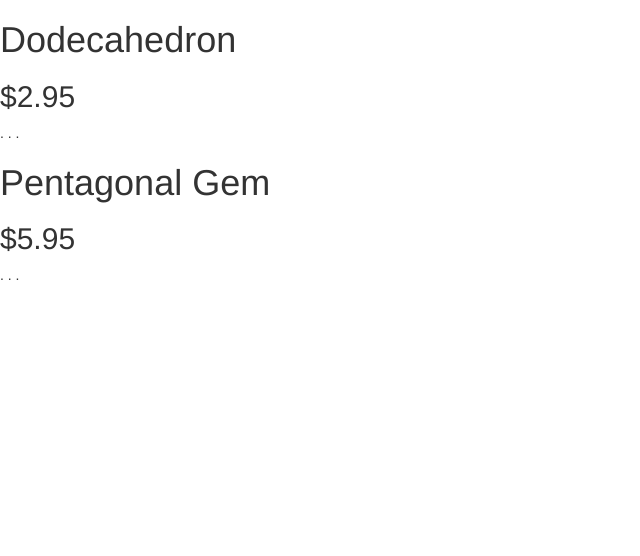
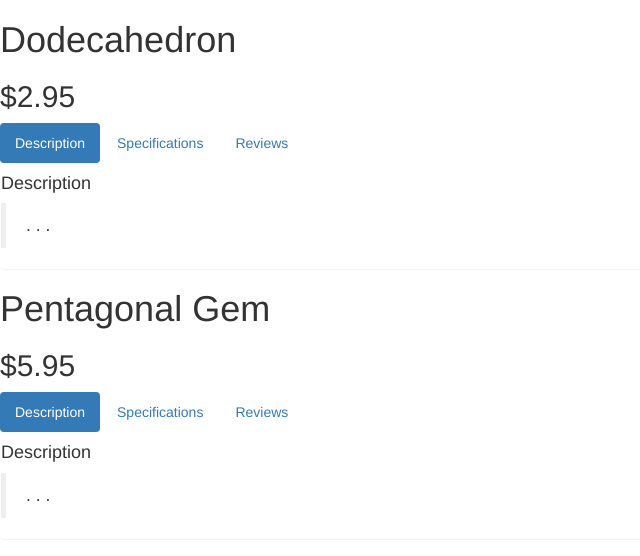
Before and after one commit to DanielMoralesBeita/angularjs.codeschool, a plain HTML site: page index.html in a window 1280 px wide. Shown: the whole page, without its empty margins (0-640 px from the left). Drawn offline with Linux system fonts and the light colour scheme.

Commit message:
2.6 Tabs Inside Out

```diff
--- a/index.html
+++ b/index.html
@@ -10,9 +10,34 @@
 
     <h2> {{product.price|currency}} </h2>
 
-    <p> {{product.description}} </p>
+    <section ng-controller="PanelController as panel">
+        <ul class="nav nav-pills">
+            <li ng-class="{active:panel.isSelected(1)}">
+                <a href ng-click="panel.selectTab(1)">Description</a>
+            </li>
+            <li ng-class="{active:panel.isSelected(2)}">
+                <a href ng-click="panel.selectTab(2)">Specifications</a>
+            </li>
+            <li ng-class="{active:panel.isSelected(3)}">
+                <a href ng-click="panel.selectTab(3)">Reviews</a>
+            </li>
+        </ul>
+        <div class="panel" ng-show="panel.isSelected(1)">
+            <h4>Description</h4>
 
-    <button ng-show="product.canPurchase"> Add to Cart </button>
+            <blockquote>{{product.description}}</blockquote>
+        </div>
+        <div class="panel" ng-show="panel.isSelected(2)">
+            <h4>Specifications</h4>
+
+            <blockquote>non yet</blockquote>
+        </div>
+        <div class="panel" ng-show="panel.isSelected(3)">
+            <h4>Reviews</h4>
+
+            <blockquote>non yet</blockquote>
+        </div>
+    </section>
 </div>
 
 <script type="text/javascript" src="js/angular.min.js"></script>
--- a/js/app.js
+++ b/js/app.js
@@ -8,6 +8,18 @@
 
     app.controller('StoreController', function () {
         this.products = gems;
+    });
+
+    app.controller('PanelController', function () {
+        this.tab = 1;
+
+        this.selectTab = function (setTab) {
+            this.tab = setTab;
+        };
+
+        this.isSelected = function (checkTab) {
+            return this.tab === checkTab;
+        };
     });
 
     var gems = [
```
Also changed, not shown: ex.html (+2 -2 lines).
